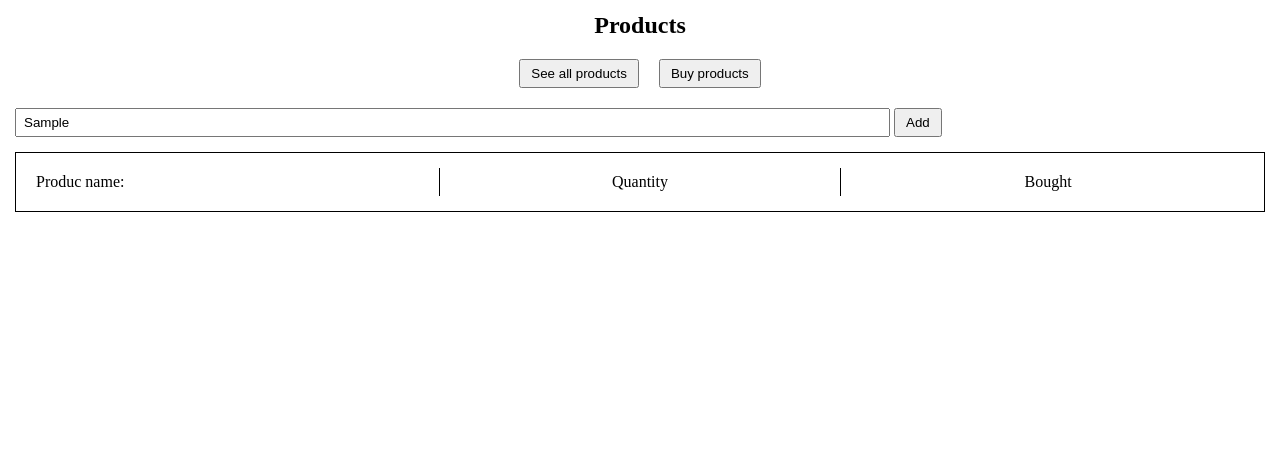
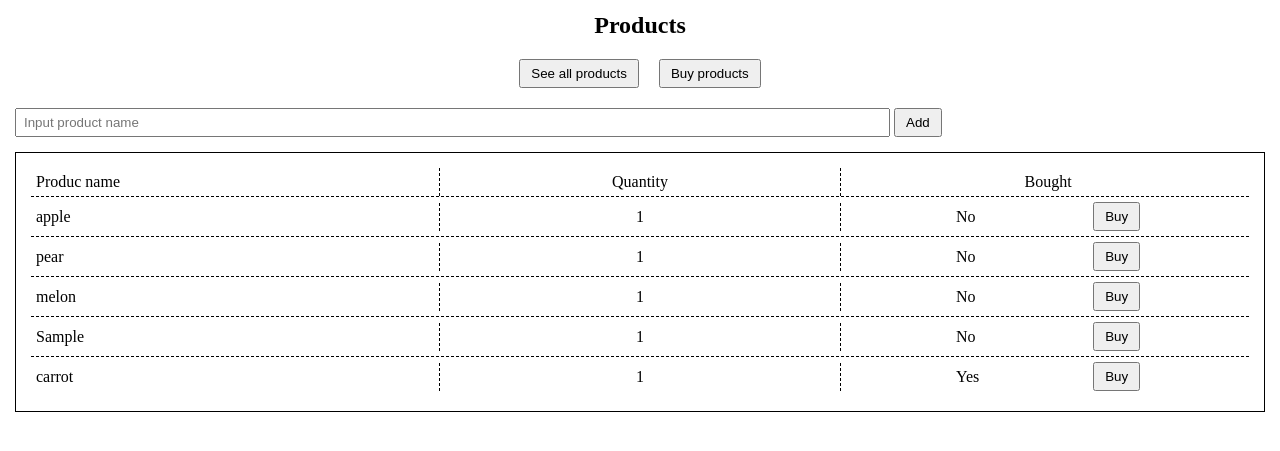
Before and after one commit to Tartalon/js, a plain HTML site: page 27_arr/index.html in a window 1280 px wide. Both pictures are taken after typing "Sample" into the empty fields and a click on the button "Add". Shown: the part 55-506 px from the top of the page. Drawn offline with Linux system fonts and the light colour scheme.

Commit message:
function clear input, border dashed

```diff
--- a/27_arr/css/style.css
+++ b/27_arr/css/style.css
@@ -52,9 +52,17 @@ body {
   padding: 15px;
 }
 
+.products__titles {
+  display: flex;
+  justify-content: space-between;
+  align-items: center;
+}
+
 .product__list-inner {
   display: flex;
   justify-content: space-between;
+  align-items: center;
+  border-top: 1px dashed black;
 }
 
 .product__span {
@@ -65,12 +73,18 @@ body {
   padding: 5px;
 }
 
+.bought-span {
+  width: 100%;
+  max-width: 35%;
+}
+
 .product__quantity {
-  border-right: 1px solid black;
-  border-left: 1px solid black;
+  border-right: 1px dashed black;
+  border-left: 1px dashed black;
   justify-content: center;
 }
 
 .product__bought {
   justify-content: center;
+  align-items: center;
 }
--- a/27_arr/index.html
+++ b/27_arr/index.html
@@ -28,8 +28,8 @@
         <button class="form-adding__button products-button">Add</button>
       </form>
       <div class="products__list">
-        <p class="product__list-inner">
-          <span class="product__title product__span">Produc name:</span>
+        <p class="products__titles">
+          <span class="product__title product__span">Produc name</span>
           <span class="product__quantity product__span">Quantity</span>
           <span class="product__bought product__span">Bought</span>
         </p>
--- a/27_arr/js/script.js
+++ b/27_arr/js/script.js
@@ -10,27 +10,29 @@ const sectionProducts = document.querySelector('.section__products');
 const productsAll = document.querySelector('.products__all');
 const productsBuy = document.querySelector('.products__buy');
 const productsList = document.querySelector('.products__list');
+const productListInner = document.querySelector('.product__list-inner');
 const formAddingInput = document.querySelector('.form-adding__input');
 const formAddingButton = document.querySelector('.form-adding__button');
+
 let shoppingList = [
   {
     productsName: 'apple',
-    quantity: 0,
+    quantity: 1,
     bought: false,
   },
   {
     productsName: 'pear',
-    quantity: 0,
+    quantity: 1,
     bought: false,
   },
   {
     productsName: 'carrot',
-    quantity: 0,
+    quantity: 1,
     bought: true,
   },
   {
     productsName: 'melon',
-    quantity: 0,
+    quantity: 1,
     bought: false,
   },
 ];
@@ -39,19 +41,7 @@ productsAll.addEventListener('click', e => {
   e.preventDefault();
 
   sortByBought();
-  for (let i = 0; i < shoppingList.length; i++) {
-    const product = shoppingList[i];
-    const bought = product.bought === true ? 'Yes' : 'No';
-
-    productsList.insertAdjacentHTML(
-      'beforeend',
-      `<p class="product__list-inner">
-        <span class="product__title product__span">${product.productsName}</span>
-        <span class="product__quantity product__span">${product.quantity}</span>
-        <span class="product__bought product__span">${bought}</span>
-      </p>`
-    );
-  }
+  showProducts();
 });
 
 formAddingButton.addEventListener('click', e => {
@@ -59,19 +49,54 @@ formAddingButton.addEventListener('click', e => {
 
   addProduct();
   sortByBought();
+  showProducts();
 });
+
+function showProducts() {
+  if (productListInner != null) {
+    productListInner.textContent = '';
+  }
+
+  for (let i = 0; i < shoppingList.length; i++) {
+    const product = shoppingList[i];
+    const bought = product.bought === true ? 'Yes' : 'No';
+    const quantity = 0;
+
+    productsList.insertAdjacentHTML(
+      'beforeend',
+      `<div class="product__list-inner">
+        <span class="product__title product__span">${product.productsName}</span>
+        <span class="product__quantity product__span">${product.quantity}</span>
+        <div class="product__bought product__span">
+          <span class="bought-span">${bought}</span>
+          <button class="product-buy products-button">Buy</button>
+        </div>
+      </div>`
+    );
+  }
+}
 
 function addProduct() {
   const inputValue = formAddingInput.value;
-  shoppingList.push({
-    productsName: inputValue,
-    quantity: 0,
-    bought: false,
-  });
+  if (inputValue === '') {
+    return;
+  } else {
+    shoppingList.push({
+      productsName: inputValue,
+      quantity: 1,
+      bought: false,
+    });
+  }
+
   sortByBought();
+  clearInput();
   console.log(shoppingList);
 }
 
 function sortByBought() {
   return shoppingList.sort((a, b) => (a.bought > b.bought ? 1 : -1));
 }
+
+function clearInput() {
+  formAddingInput.value = '';
+}
```
